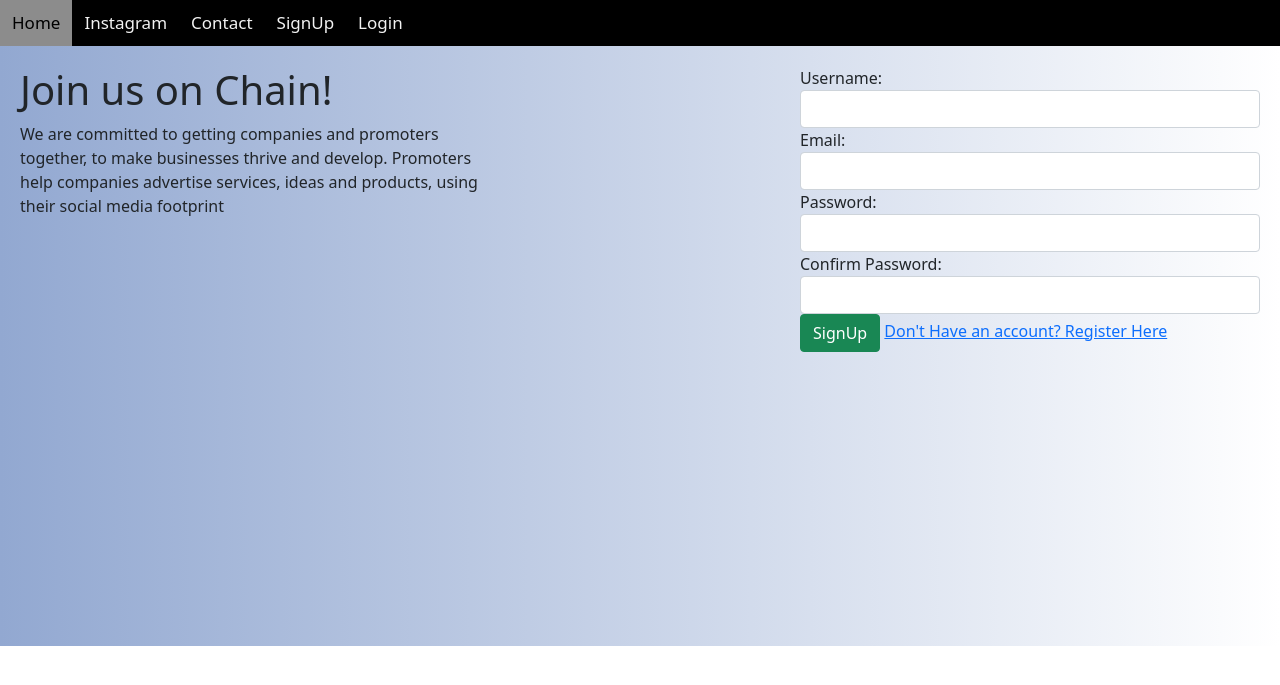
After one commit to wd7512/Chain, a Django app: page /register/ in a window 1280 px wide. The commit adds this page. Shown: the top 685 px of the page. Run offline with Django 3.2, Linux system fonts and the light colour scheme; some libraries are stand-ins or nearby versions.

Commit message:
Big Changes
<>

```diff
--- a/Django/mysite/register/forms.py
+++ b/Django/mysite/register/forms.py
@@ -1,12 +1,56 @@
 from django import forms
-from django.contrib.auth import login, authenticate
+from django.contrib.auth import login, authenticate, get_user_model
 from django.contrib.auth.forms import UserCreationForm
 from django.contrib.auth.models import User
 
+User = get_user_model()
 
-class RegisterForm(UserCreationForm):
-    email = forms.EmailField()
 
-    class Meta:  # define the fact this register form is saving into the users database
-        model = User
-        fields = ["username", "email", "password1", "password2"]
+class RegisterForm(forms.Form):
+    username = forms.CharField(
+        widget=forms.TextInput(
+            attrs={
+                "class": "form-control"
+            }))
+    email = forms.EmailField(
+        widget=forms.TextInput(
+            attrs={
+                "class": "form-control"
+            }))
+    password1 = forms.CharField(
+        label='Password',
+        widget=forms.PasswordInput(
+            attrs={
+                "class": "form-control",
+                "id": "user-password"
+            }))
+    password2 = forms.CharField(
+        label='Confirm Password',
+        widget=forms.PasswordInput(
+            attrs={
+                "class": "form-control",
+                "id": "user-confirm-password"
+            }))
+
+
+# class RegisterForm(UserCreationForm):
+#
+#     email = forms.EmailField()
+#     class Meta:  # define the fact this register form is saving into the users database
+#         model = User
+#         fields = ["username", "email", "password1", "password2"]
+
+
+class LoginForm(forms.Form):
+    username = forms.CharField(widget=forms.TextInput(
+        attrs={
+            "class": "form-control"
+        }))
+    password = forms.CharField(
+        widget=forms.PasswordInput(
+            attrs={
+                "class": "form-control",
+                "id": "user-password"
+            }
+        )
+    )
--- a/Django/mysite/register/urls.py
+++ b/Django/mysite/register/urls.py
@@ -2,7 +2,10 @@ from django.urls import path, include
 from . import views
 
 urlpatterns = [
-    path('signup/', views.signup, name='signup'),
+    path('register/',views.register_view, name='register'),
+    path('login/', views.login_view, name='login'),
+    path('logout/', views.logout_view, name='logout'),
     #path('login/', views.login, name='contact'),
-    path('', include("django.contrib.auth.urls")), #built in login
+    #path('', include("django.contrib.auth.urls")), #built in login
+    #path('signup/', views.signup, name='signup'),
 ]
--- a/Django/mysite/register/views.py
+++ b/Django/mysite/register/views.py
@@ -1,24 +1,53 @@
 from django.shortcuts import render, redirect
-from django.contrib.auth import login, authenticate
+from django.contrib import messages
+from django.contrib.auth import login, authenticate, logout, get_user_model
 from django.contrib.auth.forms import UserCreationForm
 from django.http import HttpResponse
-from .forms import RegisterForm
+from .forms import RegisterForm, LoginForm
+
+User = get_user_model()
 
 
-def signup(response):
-    if response.method == 'POST':
-        form = RegisterForm(response.POST)
-        print(form['email'].value())
-        print(form['username'].value())
-        print(form['password1'].value())
-        print(form['password2'].value())
-        if form.is_valid():
-            form.save()
-        return redirect("/")
-    else:
-        form = RegisterForm()
+def register_view(request):
+    form = RegisterForm(request.POST or None)
+    if form.is_valid():
+        username = form.cleaned_data.get("username")
+        email = form.cleaned_data.get("email")
+        password = form.cleaned_data.get("password1")
+        password2 = form.cleaned_data.get("password2")
+        try:
+            user = User.objects.create_user(username, email, password)
+        except:
+            user = None
+        if user != None:
+            login(request, user)
+            return redirect("/")
+        else:
+            messages.error(request,"invalid email of password")
+            request.session['register_error'] = 1
+    return render(request, "forms.html", {"form": form})
 
-    return render(response, 'signup.html', {'form': form})
 
-# def login(response):
-#     return render(response, 'login.html')
+def login_view(request):
+    form = LoginForm(request.POST or None)
+    if form.is_valid():
+        username = form.cleaned_data.get("username")
+        password = form.cleaned_data.get("password")
+        user = authenticate(request, username=username, password=password)
+        if user != None:
+            # user is valid and active -> is_active
+            # request.user == user
+            login(request, user)
+            return redirect("/")
+        else:
+            # attempt = request.session.get("attempt") or 0
+            # request.session['attempt'] = attempt + 1
+            # return redirect("/invalid-password")
+            request.session['invalid_user'] = 1  # 1 == True
+    return render(request, "forms.html", {"form": form})
+
+
+def logout_view(request):
+    logout(request)
+    # request.user == Anon User
+    return redirect("/login")
--- a/Django/mysite/templates/base.html
+++ b/Django/mysite/templates/base.html
@@ -14,7 +14,7 @@ body {
   float: left;
   color: #f2f2f2;
   text-align: center;
-  padding: 14px 16px;
+  padding: 10px 12px;
   text-decoration: none;
   font-size: 17px;
 }
@@ -23,75 +23,14 @@ body {
   background-color: #8c8c8c;
   color: black;
   }
-
-
-.form_ig_data{
-  position: relative;
-  z-index: 1;
-  background: #FFFFFF;
-  max-width: 360px;
-  margin: 0 auto 100px;
-  padding: 45px;
-  text-align: center;
-  box-shadow: 0 0 20px 0 rgba(0, 0, 0, 0.2), 0 5px 5px 0 rgba(0, 0, 0, 0.24);
-
-}
-
-.container_for_ig_data {
-background: #FFDC00;
-}
-
-.form_ig_data input {
-  font-family: "Roboto", sans-serif;
-  outline: 0;
-  background: #f2f2f2;
-  width: 100%;
-  border: 0;
-  margin: 0 0 15px;
-  padding: 15px;
-  box-sizing: border-box;
-  font-size: 14px;
-}
-.form_ig_data label {
- color: black; font-size: 20px; font-family: 'Roboto', sans-serif; padding-bottom: 15px;
-}
-
-.form_ig_data select {
-  font-family: "Roboto", sans-serif;
-  outline: 0;
-  background: #f2f2f2;
-  width: 100%;
-  border: 0;
-  margin: 0 0 15px;
-  padding: 15px;
-  box-sizing: border-box;
-  font-size: 14px;
-}
-
-.form_ig_data button {
-  font-family: "Roboto", sans-serif;
-  text-transform: uppercase;
-  outline: 0;
-  background: #4CAF50;
-  width: 100%;
-  border: 0;
-  padding: 15px;
-  color: #FFFFFF;
-  font-size: 14px;
-  -webkit-transition: all 0.3 ease;
-  transition: all 0.3 ease;
-  cursor: pointer;
-}
-.form_ig_data button:hover,.form button:active,.form button:focus {
-  background: #43A047;
-}
-
-
 </style>
 
 <html>
 <head>
-<meta name="viewport" content="width=device-width, initial-scale=1">
+
+   <meta charset="utf-8">
+    <meta name="viewport" content="width=device-width, initial-scale=1">
+  <link href="https://cdn.jsdelivr.net/npm/bootstrap@5.0.0-beta1/dist/css/bootstrap.min.css" rel="stylesheet" integrity="sha384-giJF6kkoqNQ00vy+HMDP7azOuL0xtbfIcaT9wjKHr8RbDVddVHyTfAAsrekwKmP1" crossorigin="anonymous">
 {% if title %}
 <title>{{ title }} - Chain</title>
 {% else %}
@@ -104,15 +43,15 @@ background: #FFDC00;
   <a class="active" href="/">Home</a>
   <a href="https://www.instagram.com/">Instagram</a>
   <a href="/contact">Contact</a>
-  <a href="/signup">SignUp</a>
+  <a href="/register">SignUp</a>
   <a href="/login">Login</a>
 </div>
-
 {% block content %}
 
 {% endblock %}
 
-
-
+<script src="https://code.jquery.com/jquery-3.3.1.slim.min.js" integrity="sha384-q8i/X+965DzO0rT7abK41JStQIAqVgRVzpbzo5smXKp4YfRvH+8abtTE1Pi6jizo" crossorigin="anonymous"></script>
+<script src="https://cdnjs.cloudflare.com/ajax/libs/popper.js/1.14.7/umd/popper.min.js" integrity="sha384-UO2eT0CpHqdSJQ6hJty5KVphtPhzWj9WO1clHTMGa3JDZwrnQq4sF86dIHNDz0W1" crossorigin="anonymous"></script>
+<script src="https://stackpath.bootstrapcdn.com/bootstrap/4.3.1/js/bootstrap.min.js" integrity="sha384-JjSmVgyd0p3pXB1rRibZUAYoIIy6OrQ6VrjIEaFf/nJGzIxFDsf4x0xIM+B07jRM" crossorigin="anonymous"></script>
 </body>
 </html>
--- /dev/null
+++ b/Django/mysite/templates/forms.html
@@ -0,0 +1,49 @@
+{% extends "base.html" %}
+{% block content %}
+<style>
+  .form_container {
+  align:left;
+  padding-left:50pc;
+  padding-top: 20px;
+  padding-right:20px;
+  min-height: 100%;
+  height: 600px;
+  width: 100%,
+}
+  .main_container {
+  background-image: linear-gradient(to right,#92a8d1, white);
+
+  }
+  .wrapper{
+  padding-left: 20px;
+  padding-top:20px;
+  float:left;
+  width:500px;
+
+  }
+
+</style>
+<div class = "main_container">
+  <div class = "wrapper">
+  <h1>Join us on Chain!</h1>
+  <p>We are committed to getting companies and promoters together,
+  to make businesses thrive and develop. Promoters help companies advertise
+  services, ideas and products, using their social media footprint</p>
+</div>
+<div class = "form_container">
+  <div class="form-group">
+    <form method="POST" class="form-group">
+      {%csrf_token%}
+      {%if messages%}
+        {%for message in messages%}
+          {{message}}
+        {%endfor%}
+      {%endif%}
+      {{form}}
+      <button type="submit" class="btn btn-success">SignUp</button>
+        <a href="/register">Don't Have an account? Register Here</a>
+    </form>
+  </div>
+</div>
+</div>
+{% endblock %}
```
Also changed, not shown: Django/mysite/db.sqlite3, Django/mysite/static/Background Image.jpg (added), Django/mysite/static/background.jpg (added), Django/mysite/static/styles.css (added).
